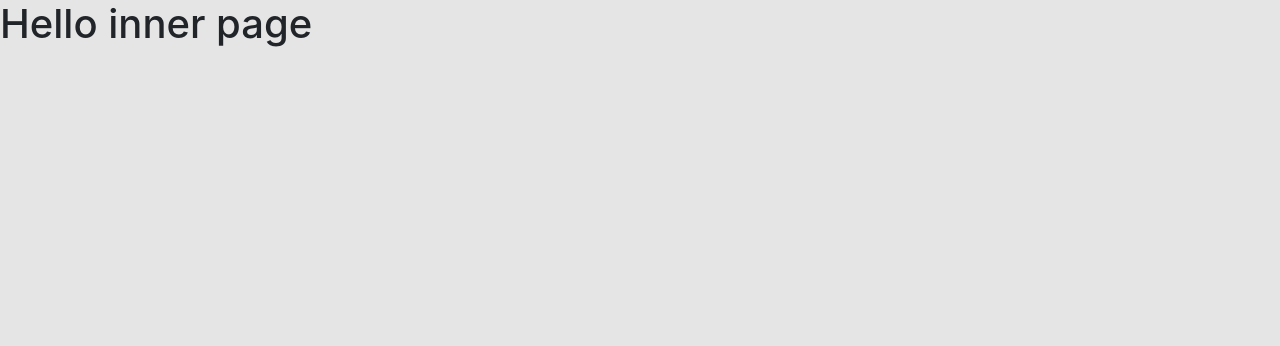
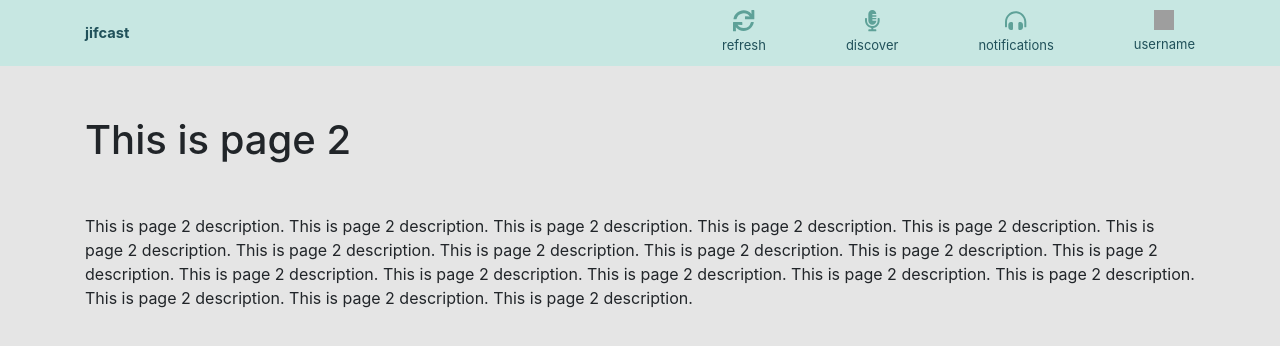
Before and after one commit to AllefFlavio/moon, a React (Create React App) app: page /inner-page in a window 1280 px wide. Shown: the top 346 px of the page. Built offline with nearby package versions, Linux system fonts and the light colour scheme; grey boxes are pictures that could not be loaded.

Commit message:
Addinh helmet & completting page 2

```diff
--- a/package.json
+++ b/package.json
@@ -12,6 +12,7 @@
     "bootstrap": "^4.4.1",
     "react": "^16.12.0",
     "react-dom": "^16.12.0",
+    "react-helmet": "^5.2.1",
     "react-router-dom": "^5.1.2",
     "react-scripts": "3.3.1",
     "styled-components": "^5.0.0"
--- a/public/index.html
+++ b/public/index.html
@@ -7,7 +7,7 @@
     <meta name="theme-color" content="#000000" />
     <meta
       name="description"
-      content="Web site created using create-react-app"
+      content="this is Project Moon"
     />
     <link rel="apple-touch-icon" href="%PUBLIC_URL%/logo192.png" />
     <!--
@@ -24,7 +24,7 @@
       work correctly both with client-side routing and a non-root public URL.
       Learn how to configure a non-root public URL by running `npm run build`.
     -->
-    <title>React App</title>
+    <title>Project Moon</title>
   </head>
   <body>
     <noscript>You need to enable JavaScript to run this app.</noscript>
--- a/src/components/MenuBar/index.js
+++ b/src/components/MenuBar/index.js
@@ -12,7 +12,13 @@ import {
   Content,
 } from './styles';
 
-export default function MenuBar() {
+export default function MenuBar({
+  onClickTitle,
+  onClickRefresh,
+  onClickDiscover,
+  onClickNotifications,
+  onClickUser,
+}) {
   const color = '#5EA198';
 
   const userImageURL = 'https://encrypted-tbn0.gstatic.com/images?q=tbn%3AANd9GcQrVlCvgSPl6pMW9xnmcASQA9QNmJAkXIPETxOC7ZQBU2SIoyRC';
@@ -20,28 +26,28 @@ export default function MenuBar() {
   return (
     <Container>
       <Content className="container">
-        <Title>jifcast</Title>
+        <Title onClick={onClickTitle}>jifcast</Title>
 
         <LinksContainer>
-          <Link>
+          <Link onClick={onClickRefresh}>
             <FontAwesomeIcon icon={faSync} color={color} size='lg'/>
 
             <LinkText>refresh</LinkText>
           </Link>
 
-          <Link>
+          <Link onClick={onClickDiscover}>
             <FontAwesomeIcon icon={faMicrophoneAlt} color={color} size='lg'/>
 
             <LinkText>discover</LinkText>
           </Link>
 
-          <Link>
+          <Link onClick={onClickNotifications}>
             <FontAwesomeIcon icon={faHeadphonesAlt} color={color} size='lg'/>
 
             <LinkText>notifications</LinkText>
           </Link>
 
-          <Link>
+          <Link onClick={onClickUser}>
             <ProfileImage src={userImageURL} alt='profile image'/>
 
             <LinkText>username</LinkText>
--- a/src/components/MenuBar/styles.js
+++ b/src/components/MenuBar/styles.js
@@ -16,6 +16,7 @@ export const Content = styled.div`
 `;
 
 export const Title = styled.p`
+  cursor: pointer;
   font-size: 11pt;
   font-weight: bold;
   margin: 0px;
--- a/src/pages/Home/index.js
+++ b/src/pages/Home/index.js
@@ -1,4 +1,6 @@
 import React from 'react';
+import { Helmet } from 'react-helmet';
+
 import mediaData from '../../assets/media.json';
 
 import { MenuBar, MediaItem } from '../../components';
@@ -17,12 +19,17 @@ export default function Home({ history }) {
 
   function handleMedia(media) {
     return () => {
-      console.log('Play >', media.title, 'from', media.author);
+      handleInnerPage();
     };
   }
 
   return (
     <Container>
+      <Helmet>
+        <title>Jifcast | Playlist</title>
+        <meta name="description" content="Here you found your playlists." />
+      </Helmet>
+
       <MenuBar />
 
       <PlaylistContainer className='container'>
--- a/src/pages/InnerPage/index.js
+++ b/src/pages/InnerPage/index.js
@@ -1,9 +1,35 @@
 import React from 'react';
+import { Helmet } from 'react-helmet';
 
-export default function InnerPage() {
+import {
+  Container,
+  ContentContainer,
+  Title,
+} from './styles';
+import { MenuBar } from '../../components';
+
+export default function InnerPage({ history }) {
+
+  function handleTitle() {
+    history.push('/index');
+  }
+
   return (
-    <div>
-      <h1>Hello inner page</h1>
-    </div>
+    <Container>
+      <Helmet>
+        <title>Jifcast | Description</title>
+        <meta name="description" content="This is the description of page 2." />
+      </Helmet>
+
+      <MenuBar onClickTitle={handleTitle} />
+
+      <ContentContainer className="container">
+        <Title>This is page 2</Title>
+
+        <p>
+          This is page 2 description. This is page 2 description. This is page 2 description. This is page 2 description. This is page 2 description. This is page 2 description. This is page 2 description. This is page 2 description. This is page 2 description. This is page 2 description. This is page 2 description. This is page 2 description. This is page 2 description. This is page 2 description. This is page 2 description. This is page 2 description. This is page 2 description. This is page 2 description. This is page 2 description.
+        </p>
+      </ContentContainer>
+    </Container>
   );
 }
--- /dev/null
+++ b/src/pages/InnerPage/styles.js
@@ -0,0 +1,9 @@
+import styled from 'styled-components';
+
+export const Container = styled.div``;
+
+export const ContentContainer = styled.header``;
+
+export const Title = styled.h1`
+  margin: 50px 0px;
+`;
```
Also changed, not shown: 1 other file (tests, documents, lock files or other folders).
